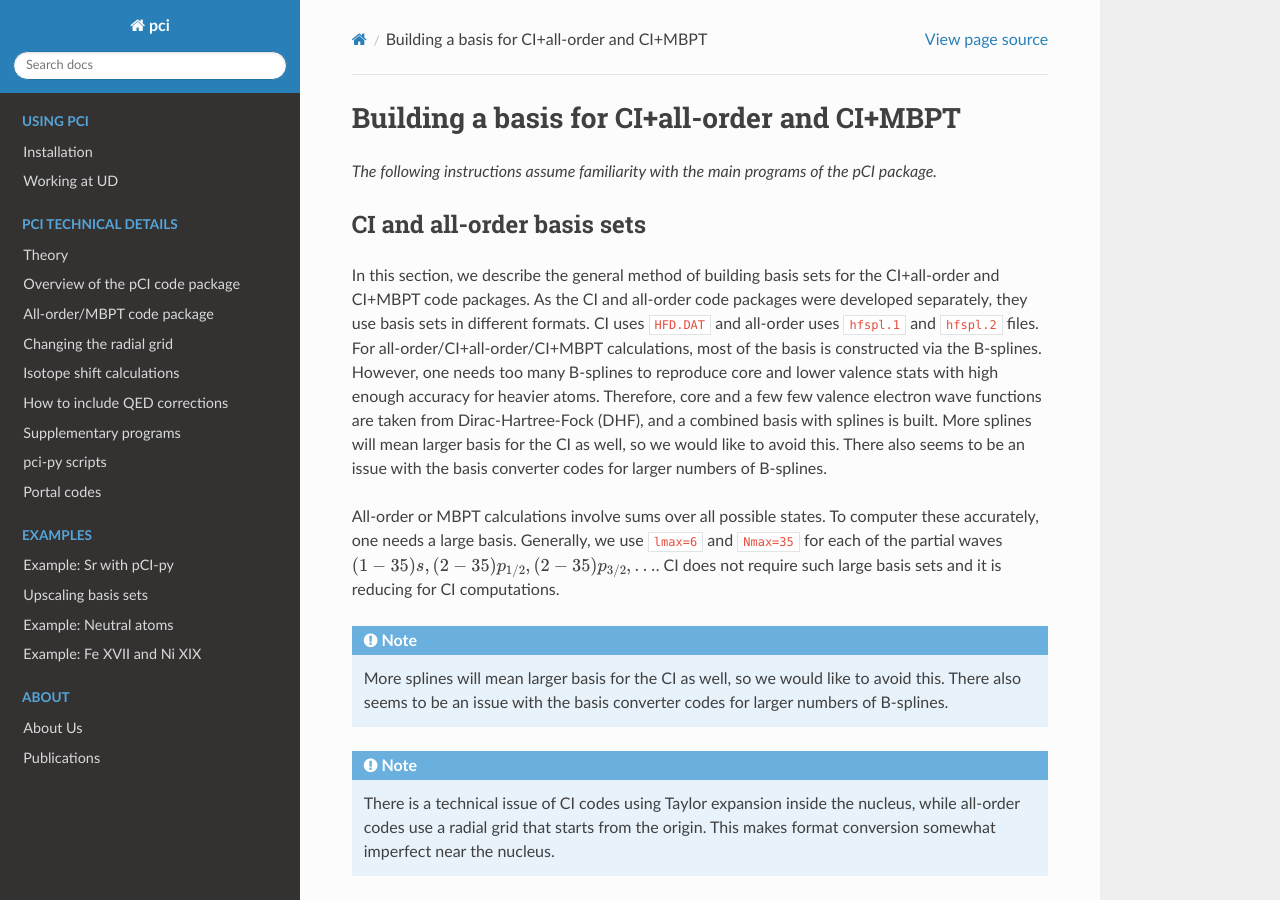
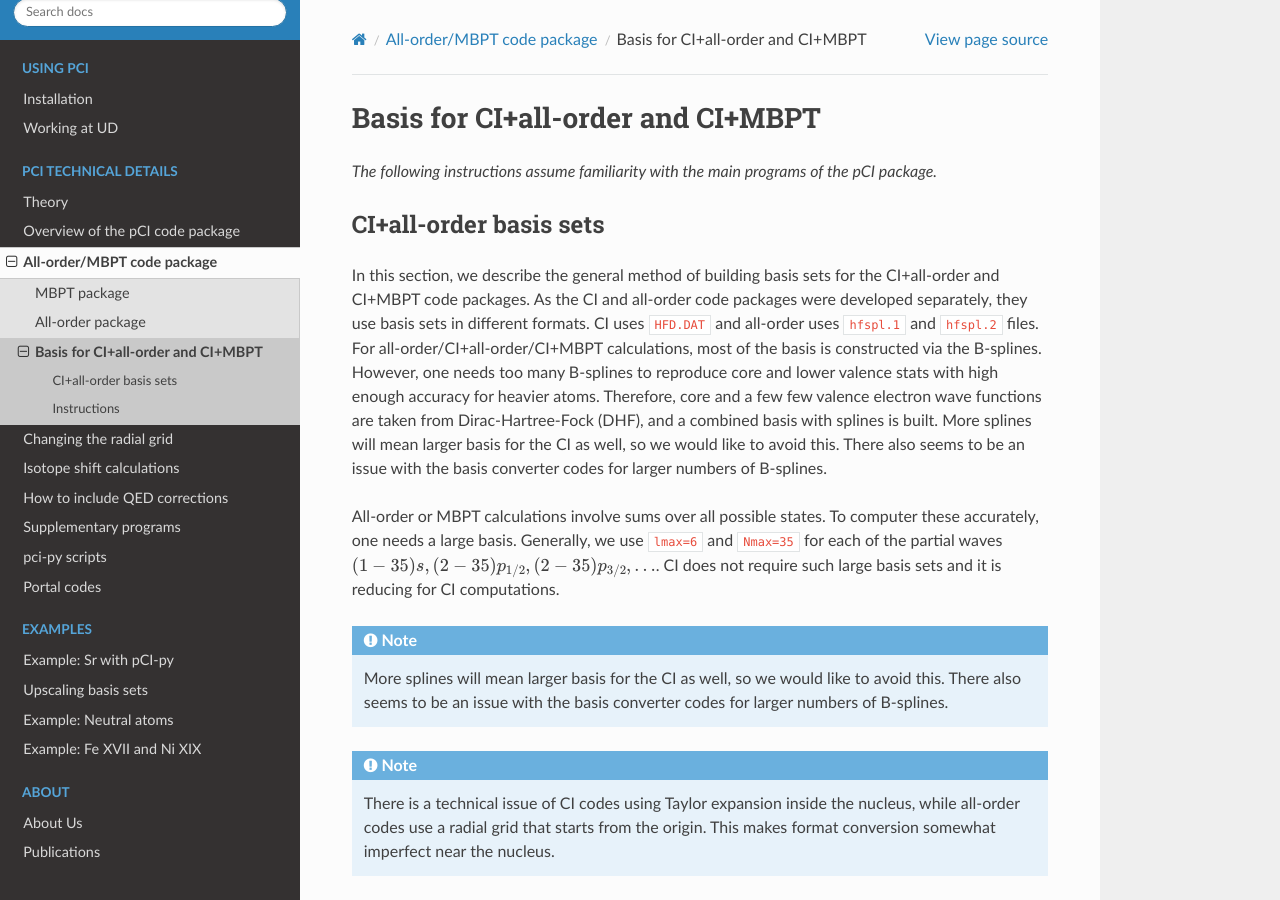
Before and after one commit to ud-pci/pCI, a Sphinx documentation site: the page built from docs/extensions/basis.rst, in a window 1280 px wide and 900 px high. Built offline with Sphinx 7.4.7 and the Read the Docs theme 2.0.0, drawn with Linux system fonts in a browser that asks for light colours.

Commit message:
moved basis set construction instructions for ci+extensions to extensions directory

```diff
--- a/docs/basis_x.rst
+++ b/docs/extensions/basis.rst
@@ -1,10 +1,10 @@
-Building a basis for CI+all-order and CI+MBPT
-=============================================
+Basis for CI+all-order and CI+MBPT
+==================================
 
 *The following instructions assume familiarity with the main programs of the pCI package.*
 
-CI and all-order basis sets
----------------------------
+CI+all-order basis sets
+-----------------------
 
 In this section, we describe the general method of building basis sets for the CI+all-order and CI+MBPT code packages. As the CI and all-order code packages were developed separately, they use basis sets in different formats. CI uses ``HFD.DAT`` and all-order uses ``hfspl.1`` and ``hfspl.2`` files. For all-order/CI+all-order/CI+MBPT calculations, most of the basis is constructed via the B-splines. However, one needs too many B-splines to reproduce core and lower valence stats with high enough accuracy for heavier atoms. Therefore, core and a few few valence electron wave functions are taken from Dirac-Hartree-Fock (DHF), and a combined basis with splines is built. More splines will mean larger basis for the CI as well, so we would like to avoid this. There also seems to be an issue with the basis converter codes for larger numbers of B-splines.
 
@@ -64,4 +64,4 @@
 	``hfd`` can work with partially opened shells, whereas ``tdhf`` and ``bdhf`` cannot.
 
 
-The final ``hfspl.1`` and ``hfspl.2`` files are the basis set files that can be read from the :doc:`all-order part of the package <extensions/all-order>`.
+The final ``hfspl.1`` and ``hfspl.2`` files are the basis set files that can be read from the :doc:`all-order part of the package <all-order>`.
--- a/docs/extensions/index.rst
+++ b/docs/extensions/index.rst
@@ -6,3 +6,4 @@
 
     second-order
     all-order
+    basis
```
